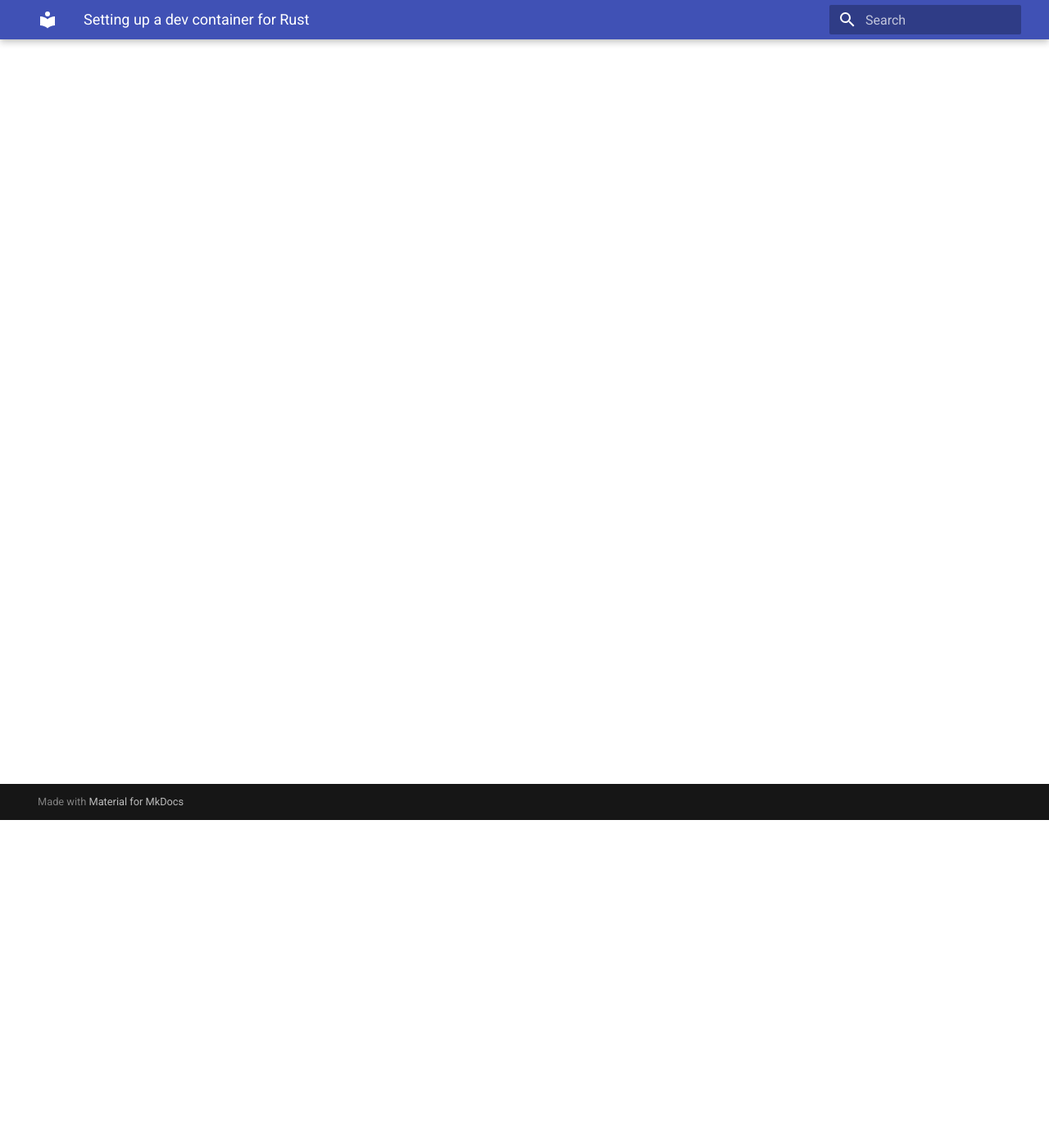
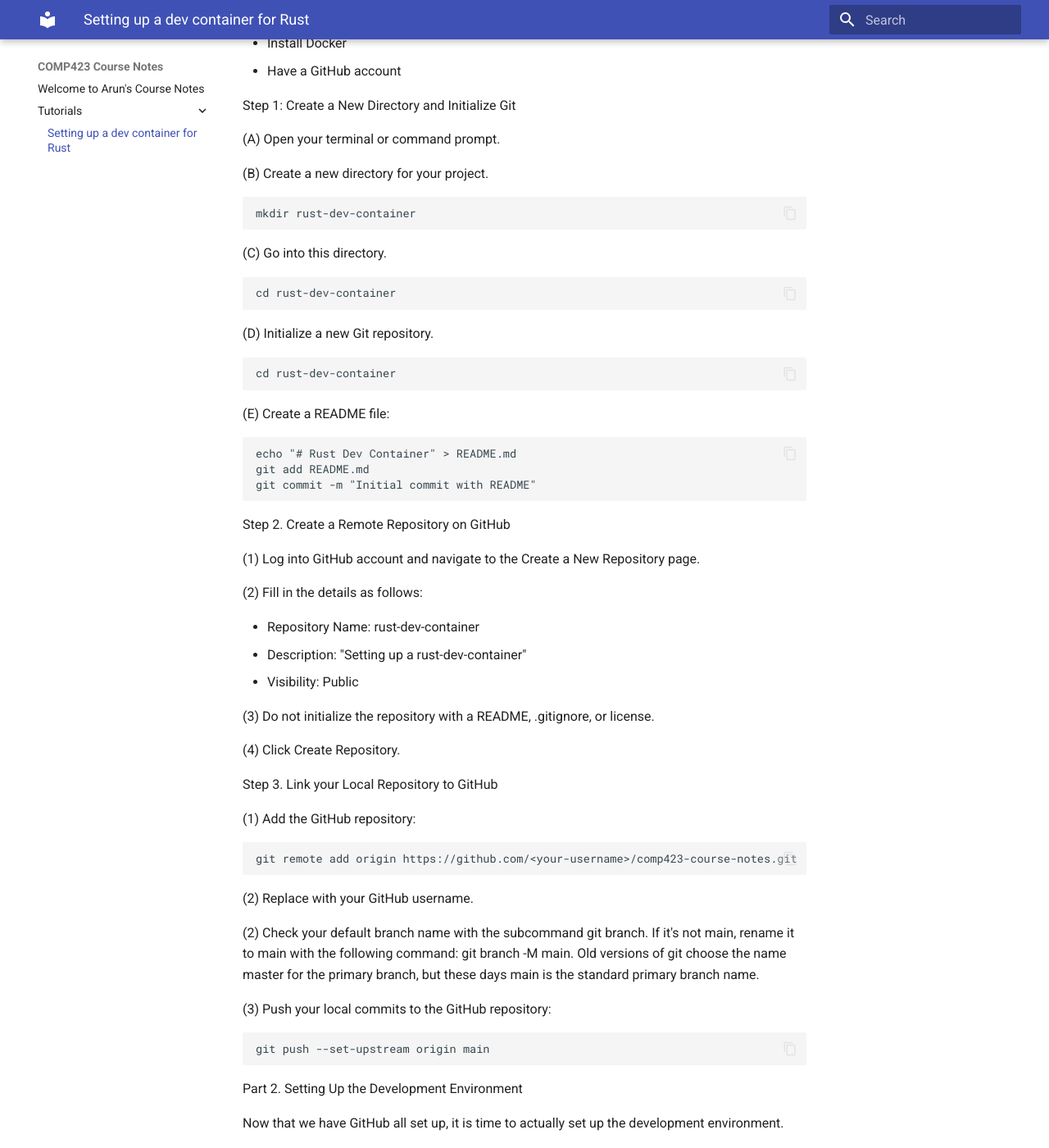
Before and after one commit to asomasu2/comp423-course-notes, an MkDocs documentation site: the page built from docs/tutorials/rust-setup.md, in a window 1280 px wide and 1400 px high, scrolled down 400 px. Shown: the whole window at 82% size. Built offline with MkDocs 1.6.1 and Material for MkDocs 9.7.7, drawn with Linux system fonts in a browser that asks for light colours; some of the changed text lies outside the part shown.

Commit message:
Progress on the Rust tutorial

````diff
--- a/docs/tutorials/rust-setup.md
+++ b/docs/tutorials/rust-setup.md
@@ -2,3 +2,87 @@
 
 * Primary author: [Arun Somasundaram](https://github.com/asomasu2)
 * Reviewer: [Nathan Jacobs](https://github.com/nathjaco1016)
+
+If you want to set up a development container in the programming language Rust, you have come to the right place to learn! Before we start, here are a couple of prerequisites you must have before we dive right in! Much of the content before setting up the development environment cites the Mkdocs tutorial from Comp 423.
+
+- Install Visual Studio Code
+- Install Git
+- Install Docker
+- Have a GitHub account
+
+Step 1: Create a New Directory and Initialize Git
+
+(A) Open your terminal or command prompt.
+
+(B) Create a new directory for your project.
+``` py
+mkdir rust-dev-container
+```
+(C) Go into this directory.
+``` py
+cd rust-dev-container
+```
+(D) Initialize a new Git repository.
+``` py
+cd rust-dev-container
+```
+(E) Create a README file:
+``` py
+echo "# Rust Dev Container" > README.md
+git add README.md
+git commit -m "Initial commit with README"
+```
+Step 2. Create a Remote Repository on GitHub
+
+(1) Log into GitHub account and navigate to the Create a New Repository page.
+
+(2) Fill in the details as follows:
+
+- Repository Name: rust-dev-container
+- Description: "Setting up a rust-dev-container"
+- Visibility: Public
+
+(3) Do not initialize the repository with a README, .gitignore, or license.
+
+(4) Click Create Repository.
+
+Step 3. Link your Local Repository to GitHub
+
+(1) Add the GitHub repository:
+```py
+git remote add origin https://github.com/<your-username>/comp423-course-notes.git
+```
+(2) Replace <your-username> with your GitHub username.
+
+(2) Check your default branch name with the subcommand git branch. If it's not main, rename it to main with the following command: git branch -M main. Old versions of git choose the name master for the primary branch, but these days main is the standard primary branch name.
+
+(3) Push your local commits to the GitHub repository:
+```py
+git push --set-upstream origin main
+```
+
+Part 2. Setting Up the Development Environment
+
+Now that we have GitHub all set up, it is time to actually set up the development environment.
+
+Step 1. Add Development Container Configuration
+
+- In VS Code, open the rust-dev-container directory. You can do this via: File > Open Folder.
+- Install the Dev Containers extension for VS Code.
+- Create a .devcontainer directory in the root of your project with the following file inside of this "hidden" configuration directory:
+.devcontainer/devcontainer.json
+
+- Copy and paste this into .devcontainer.json
+```py
+{
+    "name": "Rust Development Environment",
+    "image": "mcr.microsoft.com/devcontainers/rust:latest",
+    "customizations": {
+        "vscode": {
+            "extensions": [
+                "rust-lang.rust-analyzer"
+            ]
+        }
+    }
+}
+```
--- a/mkdocs.yml
+++ b/mkdocs.yml
@@ -7,6 +7,8 @@ theme:
   - pymdownx.details
   - pymdownx.superfences
   #code blocks
+  features:
+    - content.code.copy
   markdown_extensions:
   - pymdownx.highlight:
       anchor_linenums: true
````
